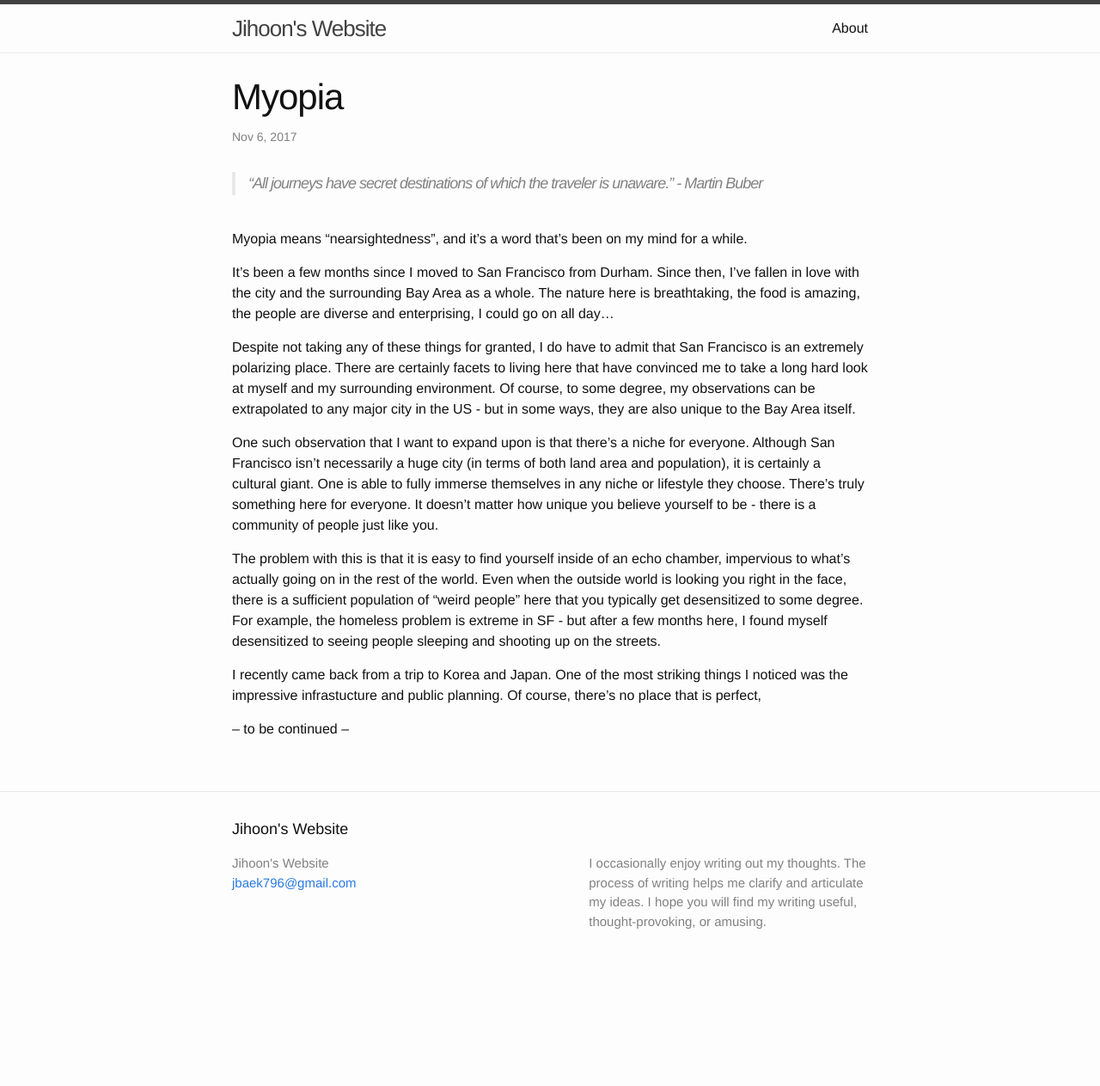
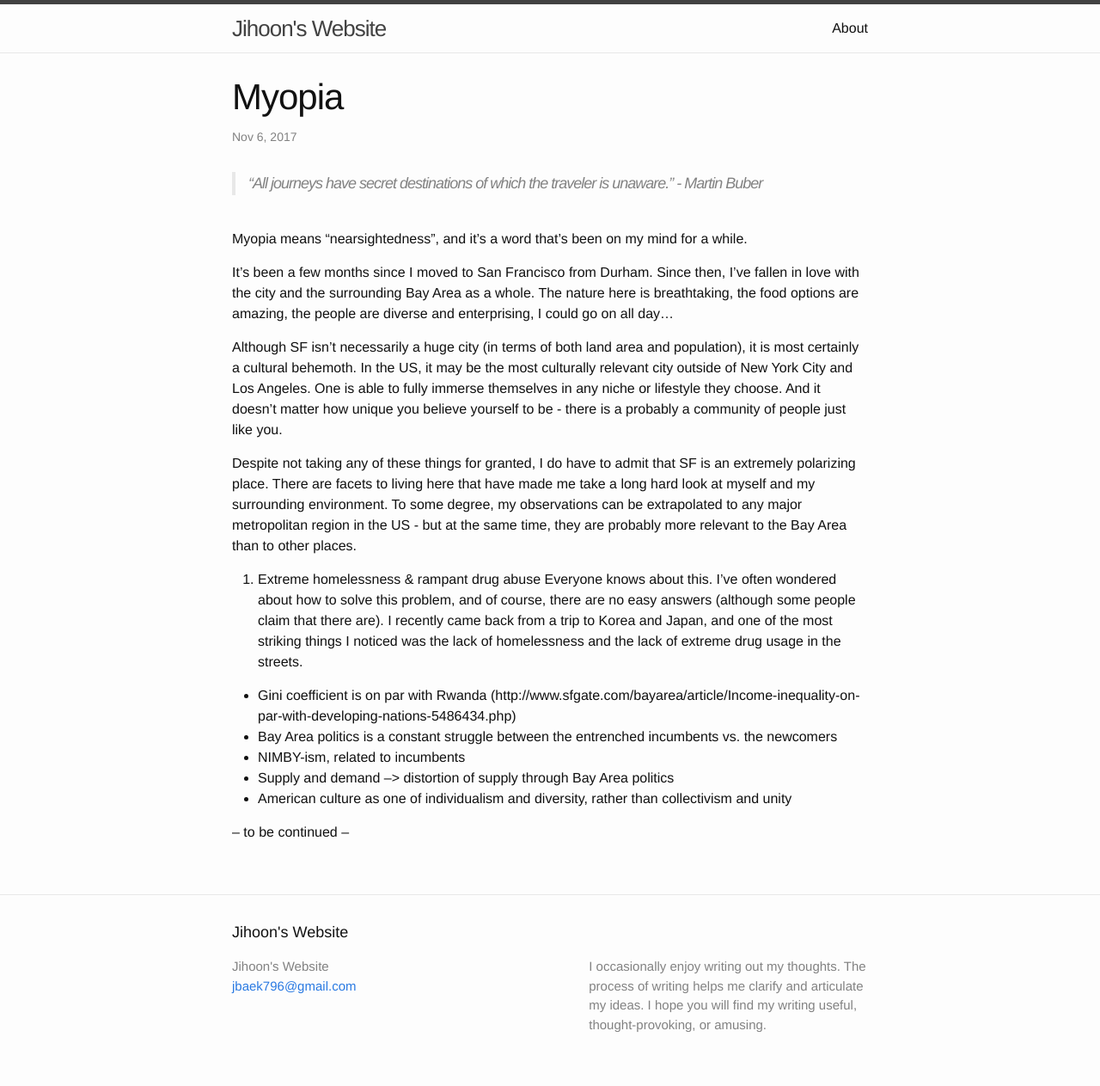
Before and after one commit to jihoon796/jihoon796.github.io, a Jekyll site: the page built from _posts/2017-11-08-myopia.markdown, in a window 1280 px wide. Shown: the whole page at 86% size. Built offline with Jekyll 4.4.1, drawn with Linux system fonts in a browser that asks for light colours; before the commit the page ends 1143 px from its top, so only the background shows below that.

Commit message:
update essay

```diff
--- a/_posts/2017-11-08-myopia.markdown
+++ b/_posts/2017-11-08-myopia.markdown
@@ -10,15 +10,19 @@ categories: life
 <br>
 Myopia means “nearsightedness”, and it’s a word that’s been on my mind for a while.
 
-It’s been a few months since I moved to San Francisco from Durham. Since then, I’ve fallen in love with the city and the surrounding Bay Area as a whole. The nature here is breathtaking, the food is amazing, the people are diverse and enterprising, I could go on all day...
+It’s been a few months since I moved to San Francisco from Durham. Since then, I’ve fallen in love with the city and the surrounding Bay Area as a whole. The nature here is breathtaking, the food options are amazing, the people are diverse and enterprising, I could go on all day...
 
-Despite not taking any of these things for granted, I do have to admit that San Francisco is an extremely polarizing place. There are certainly facets to living here that have convinced me to take a long hard look at myself and my surrounding environment. Of course, to some degree, my observations can be extrapolated to any major city in the US - but in some ways, they are also unique to the Bay Area itself.
+Although SF isn’t necessarily a huge city (in terms of both land area and population), it is most certainly a cultural behemoth. In the US, it may be the most culturally relevant city outside of New York City and Los Angeles. One is able to fully immerse themselves in any niche or lifestyle they choose. And it doesn’t matter how unique you believe yourself to be - there is a probably a community of people just like you.
 
-One such observation that I want to expand upon is that there’s a niche for everyone. Although San Francisco isn’t necessarily a huge city (in terms of both land area and population), it is certainly a cultural giant. One is able to fully immerse themselves in any niche or lifestyle they choose. There’s truly something here for everyone. It doesn’t matter how unique you believe yourself to be - there is a community of people just like you.
+Despite not taking any of these things for granted, I do have to admit that SF is an extremely polarizing place. There are facets to living here that have made me take a long hard look at myself and my surrounding environment. To some degree, my observations can be extrapolated to any major metropolitan region in the US - but at the same time, they are probably more relevant to the Bay Area than to other places.
 
-The problem with this is that it is easy to find yourself inside of an echo chamber, impervious to what’s actually going on in the rest of the world. Even when the outside world is looking you right in the face, there is a sufficient population of “weird people” here that you typically get desensitized to some degree. For example, the homeless problem is extreme in SF - but after a few months here, I found myself desensitized to seeing people sleeping and shooting up on the streets.
+1. Extreme homelessness & rampant drug abuse
+Everyone knows about this. I've often wondered about how to solve this problem, and of course, there are no easy answers (although some people claim that there are). I recently came back from a trip to Korea and Japan, and one of the most striking things I noticed was the lack of homelessness and the lack of extreme drug usage in the streets.
 
-
-I recently came back from a trip to Korea and Japan. One of the most striking things I noticed was the impressive infrastucture and public planning. Of course, there's no place that is perfect,
+- Gini coefficient is on par with Rwanda (http://www.sfgate.com/bayarea/article/Income-inequality-on-par-with-developing-nations-5486434.php)
+- Bay Area politics is a constant struggle between the entrenched incumbents vs. the newcomers
+- NIMBY-ism, related to incumbents
+- Supply and demand --> distortion of supply through Bay Area politics
+- American culture as one of individualism and diversity, rather than collectivism and unity
 
 -- to be continued --
```
